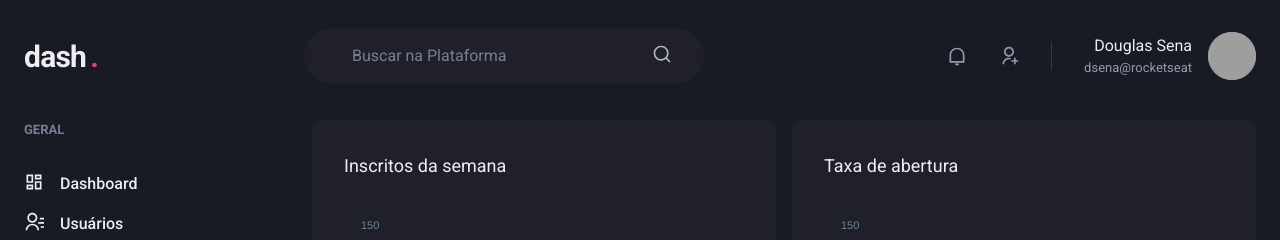
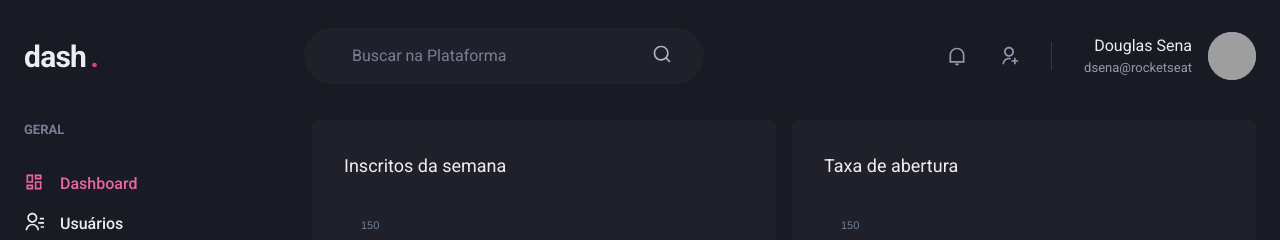
Before and after one commit to dsenam/next-admin-dashboard, a Next.js app: page /dashboard in a window 1280 px wide. Shown: the top 240 px of the page. Built offline with nearby package versions, Linux system fonts and the light colour scheme; grey boxes are pictures that could not be loaded.

Commit message:
+ link styles

```diff
--- /dev/null
+++ b/src/pages/components/ActiveLink.tsx
@@ -0,0 +1,34 @@
+import Link, { LinkProps } from "next/link";
+import { useRouter } from "next/router";
+import { cloneElement, ReactElement } from "react";
+
+interface ActiveLinkProps extends LinkProps {
+  children: ReactElement;
+  shouldMatchExactHref?: boolean;
+}
+
+export function ActiveLink({
+  children,
+  shouldMatchExactHref,
+  ...rest
+}: ActiveLinkProps) {
+  const { asPath } = useRouter();
+
+  let isActive = false;
+
+  if (shouldMatchExactHref && (asPath === rest.href || asPath === rest.as)) {
+    isActive = true;
+  }
+
+  if (!shouldMatchExactHref && (asPath.startsWith(String(rest.href)) || asPath.startsWith(String(rest.as)))) {
+      isActive = true
+  }
+
+    return (
+      <Link {...rest}>
+        {cloneElement(children, {
+          color: isActive ? "pink.400" : "gray.50",
+        })}
+      </Link>
+    );
+}
--- a/src/pages/components/Sidebar/NavLink.tsx
+++ b/src/pages/components/Sidebar/NavLink.tsx
@@ -1,18 +1,28 @@
-import { Icon, Link, Text, LinkProps as ChakraLinkProps } from "@chakra-ui/react";
+import {
+  Icon,
+  Link as ChakraLink,
+  Text,
+  LinkProps as ChakraLinkProps,
+} from "@chakra-ui/react";
 import { ElementType } from "react";
+import Link from "next/link";
+import { ActiveLink } from "../ActiveLink";
 
-interface NavLinkProps extends ChakraLinkProps  {
+interface NavLinkProps extends ChakraLinkProps {
   icon: ElementType;
   children: string;
+  href: string
 }
 
-export function NavLink({ icon, children, ...rest }: NavLinkProps) {
+export function NavLink({ icon, children, href, ...rest }: NavLinkProps) {
   return (
-    <Link display="flex" alignContent="center" {...rest}>
-      <Icon as={icon} fontSize="20" />
-      <Text ml="4" fontWeight="medium">
-        {children}
-      </Text>
-    </Link>
+    <ActiveLink href={href} passHref>
+      <ChakraLink display="flex" alignContent="center" {...rest}>
+        <Icon as={icon} fontSize="20" />
+        <Text ml="4" fontWeight="medium">
+          {children}
+        </Text>
+      </ChakraLink>
+    </ActiveLink>
   );
 }
--- a/src/pages/components/Sidebar/SidebarNav.tsx
+++ b/src/pages/components/Sidebar/SidebarNav.tsx
@@ -8,13 +8,13 @@
         <Stack spacing="12" align="flex-start">
 
         <NavSection title="GERAL">
-          <NavLink icon={RiDashboardLine}>Dashboard</NavLink>
-          <NavLink icon={RiContactsLine}>Usuários</NavLink>
+          <NavLink href="/dashboard" icon={RiDashboardLine}>Dashboard</NavLink>
+          <NavLink href="/users" icon={RiContactsLine}>Usuários</NavLink>
         </NavSection>
 
         <NavSection title="AUTOMAÇÃO">
-          <NavLink icon={RiInputMethodLine}>Formulários</NavLink>
-          <NavLink icon={RiGitMergeLine}>Automação</NavLink>
+          <NavLink href="/forms" icon={RiInputMethodLine}>Formulários</NavLink>
+          <NavLink href="/automation" icon={RiGitMergeLine}>Automação</NavLink>
         </NavSection>
       </Stack>
     )
--- a/src/pages/users/create.tsx
+++ b/src/pages/users/create.tsx
@@ -11,6 +11,7 @@
 import { Header } from "../components/Header";
 import { Sidebar } from "../components/Sidebar";
 import { Input } from "../components/Form/Input";
+import Link from "next/link";
 
 export default function CreateUser() {
   return (
@@ -41,9 +42,11 @@
 
             <Flex mt="8" justify="flex-end">
                 <HStack spacing="4">
-                    <Button colorScheme="whiteAlpha">
+                <Link href="users" passHref>
+                    <Button as="a" colorScheme="whiteAlpha">
                         Cancelar
                     </Button>
+                </Link>
 
                     <Button colorScheme="pink">
                         Salvar
```
Also changed, not shown: src/pages/users/index.tsx (+8 -4 lines).
